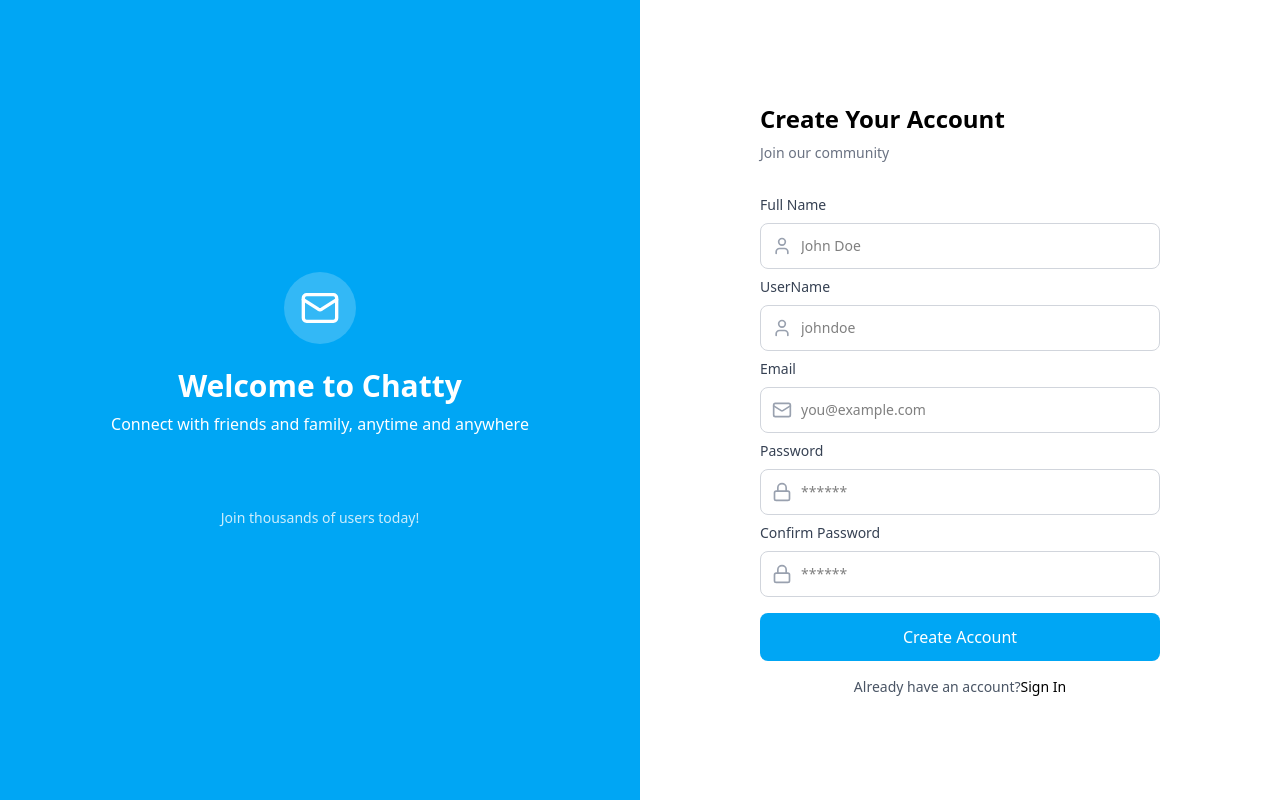
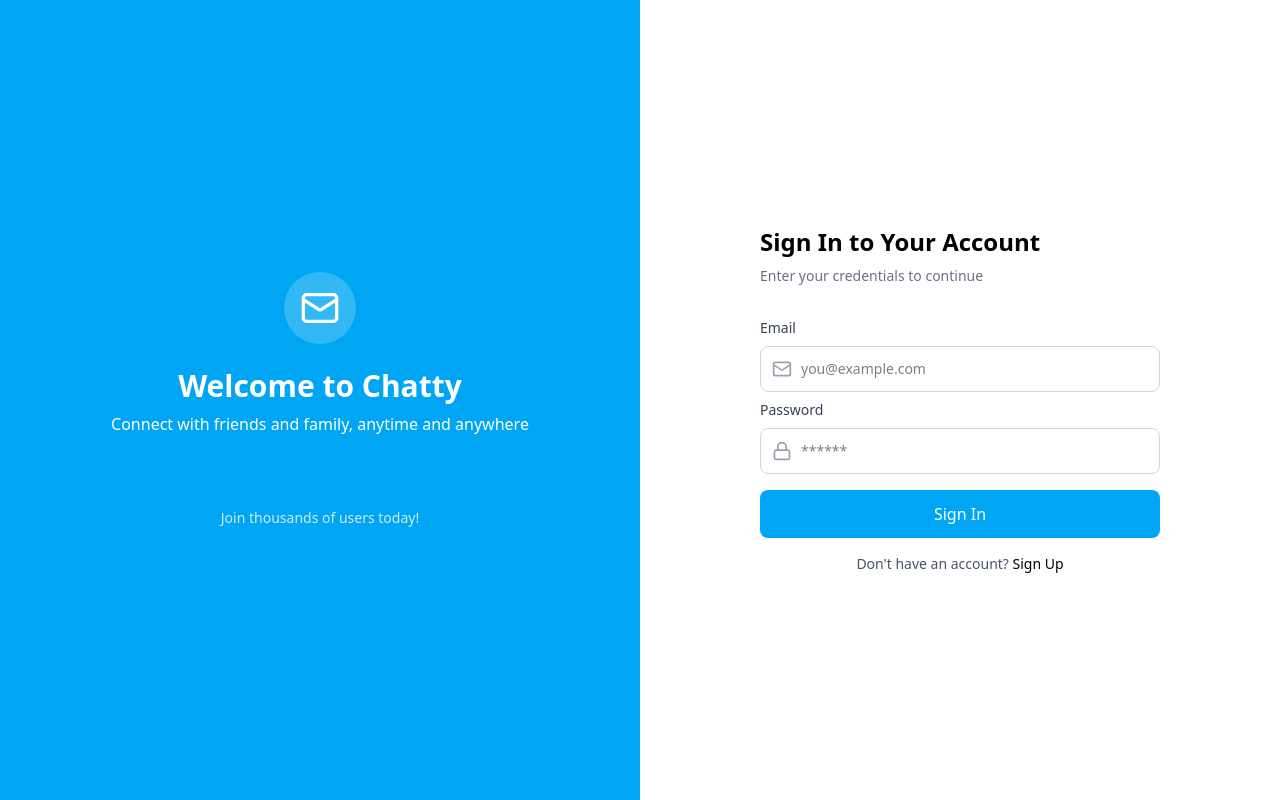
Before and after one commit to omar-mostafa205/Chatty, a React (Vite) app in the folder frontend/: page /auth in a window 1280 px wide. Built offline with nearby package versions, Linux system fonts and the light colour scheme.

Commit message:
finsih login/register and add page guards

```diff
--- a/frontend/src/App.tsx
+++ b/frontend/src/App.tsx
@@ -3,13 +3,18 @@ import Auth from "./pages/Auth/Auth"
 import Chat from "./pages/Chat/Chat"
 
 import { Toaster } from "sonner"
+import { GuestRoute, PrivateRoute } from "./pages/PageGuards"
 
 const App: React.FC = () => {
   return (
     <>
       <Routes>
-        <Route path="/" element={<Chat />}/>
-        <Route path="/auth" element={<Auth />}/>
+        <Route element={<PrivateRoute />}>
+          <Route path="/" element={<Chat />}/>
+        </Route>
+        <Route element={<GuestRoute />}>
+          <Route path="/auth" element={<Auth />}/>
+        </Route>
       </Routes>
       <Toaster richColors position="top-right"/>
     </>
--- a/frontend/src/pages/Auth/Auth.tsx
+++ b/frontend/src/pages/Auth/Auth.tsx
@@ -5,7 +5,7 @@ import RegisterForm from "./partials/RegisterForm";
 import LoginForm from "./partials/LoginForm";
 
 const Auth: React.FC = () => {
-    const [isLogin, setIsLogin] = useState(false);
+    const [isLogin, setIsLogin] = useState(true);
 
     return <>
         <div className="min-h-screen w-full bg-white flex flex-col md:flex-row">
--- a/frontend/src/pages/Auth/partials/LoginForm.tsx
+++ b/frontend/src/pages/Auth/partials/LoginForm.tsx
@@ -1,11 +1,93 @@
+import { useNavigate } from "react-router"
+import { z } from "zod"
+import { useAuthStore } from "../../../stores/authStore"
+import { useForm } from "react-hook-form"
+import { zodResolver } from "@hookform/resolvers/zod"
+import { useMutation } from "@tanstack/react-query"
+import { authService } from "../../../services/authService"
+import { toast } from "sonner"
+import { Loader2, Lock, Mail } from "lucide-react"
 
 interface LoginFormProps {
     onSwitch: () => void
 }
 
+const loginSchema = z.object({
+    email: z.email({message: "Invalid email address"}),
+    password: z.string().min(6, {message: "Password must be at least 6 characters long"})
+})
+
+type LoginFormData = z.infer<typeof loginSchema>
+
 const LoginForm: React.FC<LoginFormProps> = ({ onSwitch }) => {
+    const navigate = useNavigate();
+    const { setUser } = useAuthStore();
+
+    const { register, handleSubmit, formState: { errors }} = useForm({
+        resolver: zodResolver(loginSchema)
+    })
+
+    const mutation = useMutation({
+        mutationFn: authService.login,
+        onSuccess: (data) => {
+            const { user } =  data;
+            setUser(user);
+            toast.success("Login successfull!")
+            return navigate('/');
+        },
+        onError: (error) => {
+            const msg = error.response?.data?.message || "Login failed"
+        }
+    })
+
+    const onSubmit = (data: LoginFormData) => mutation.mutate(data);
+
     return <>
-        login form
+        <h2 className="text-2xl font-bold text-dark mb-2">Sign In to Your Account</h2>
+        <p className="text-gray-500 text-sm mb-8">Enter your credentials to continue</p>
+
+        <form onSubmit={handleSubmit(onSubmit)}>
+            <div>
+                <label htmlFor="email" className="block text-gray-700 mb-2 text-sm">Email</label>
+                <div className="relative mb-2">
+                    <Mail className="absolute insset-y-0 left-3 size-5 text-gray-400 top-1/2 -translate-y-1/2"/>
+                    <input
+                        {...register('email')}
+                        type="email"
+                        className="text-sm w-full pl-10 pr-3 py-3 border border-gray-300 rounded-lg focus:outline-none focus:ring-2 focus:ring-primary"
+                        placeholder="you@example.com"
+                    />
+                </div>
+                {errors.email && <p className="text-red-500 text-sm">{errors.email.message}</p>}
+            </div>
+
+            <div>
+                <label htmlFor="password" className="block text-gray-700 mb-2 text-sm">Password</label>
+                <div className="relative mb-2">
+                    <Lock className="absolute insset-y-0 left-3 size-5 text-gray-400 top-1/2 -translate-y-1/2"/>
+                    <input
+                        {...register('password')}
+                        type="password"
+                        className="text-sm w-full pl-10 pr-3 py-3 border border-gray-300 rounded-lg focus:outline-none focus:ring-2 focus:ring-primary"
+                        placeholder="******"
+                    />
+                </div>
+                {errors.password && <p className="text-red-500 text-sm">{errors.password.message}</p>}
+            </div>
+
+            <button
+                type="submit"
+                disabled={mutation.isPending}
+                className="mt-4 w-full bg-sky-500 hover:bg-sky-600 disabled:opacity-70 disabled:cursor-not-allowed text-white font-medium py-3 px-4 rounded-lg transition duration-300 flex justify-center items-center"
+            >
+                {mutation.isPending ? <Loader2 className="animate-spin size-5"/> : "Sign In"}
+            </button>
+        </form>
+
+        <div className="text-center text-sm mt-4">
+            <span className="text-gray-600">Don't have an account? </span>
+            <span onClick={onSwitch} className="text-primary font-medium cursor-pointer hover:underline">Sign Up</span>
+        </div>
     </>
 }
 
--- a/frontend/src/pages/Auth/partials/RegisterForm.tsx
+++ b/frontend/src/pages/Auth/partials/RegisterForm.tsx
@@ -132,7 +132,7 @@ const RegisterForm: React.FC<RegisterFormProps> = ({ onSwitch }) => {
         </form>
 
         <div className="text-center text-sm mt-4">
-            <span className="text-gray-600">Already have an account?</span>
+            <span className="text-gray-600">Already have an account? </span>
             <span onClick={onSwitch} className="text-primary font-medium cursor-pointer hover:underline">Sign In</span>
         </div>
     </>
--- /dev/null
+++ b/frontend/src/pages/PageGuards.tsx
@@ -0,0 +1,12 @@
+import { Navigate, Outlet } from "react-router";
+import { useAuthStore } from "../stores/authStore";
+
+export function PrivateRoute() {
+    const isAuthenticated = useAuthStore((state) => state.isAuthenticated);
+    return isAuthenticated ? <Outlet /> : <Navigate to="/auth" />;
+}
+
+export function GuestRoute() {
+    const isAuthenticated = useAuthStore((state) => state.isAuthenticated);
+    return !isAuthenticated ? <Outlet /> : <Navigate to="/" />;
+}
```
